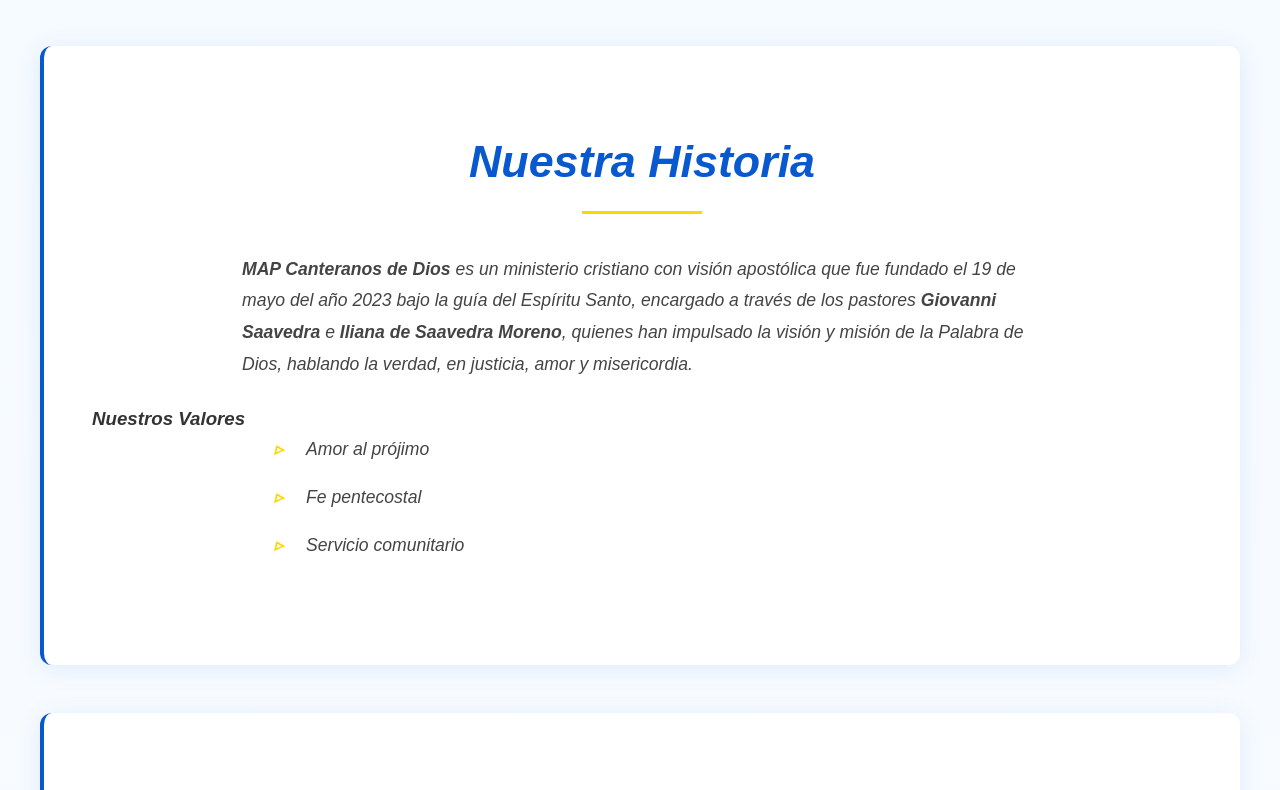
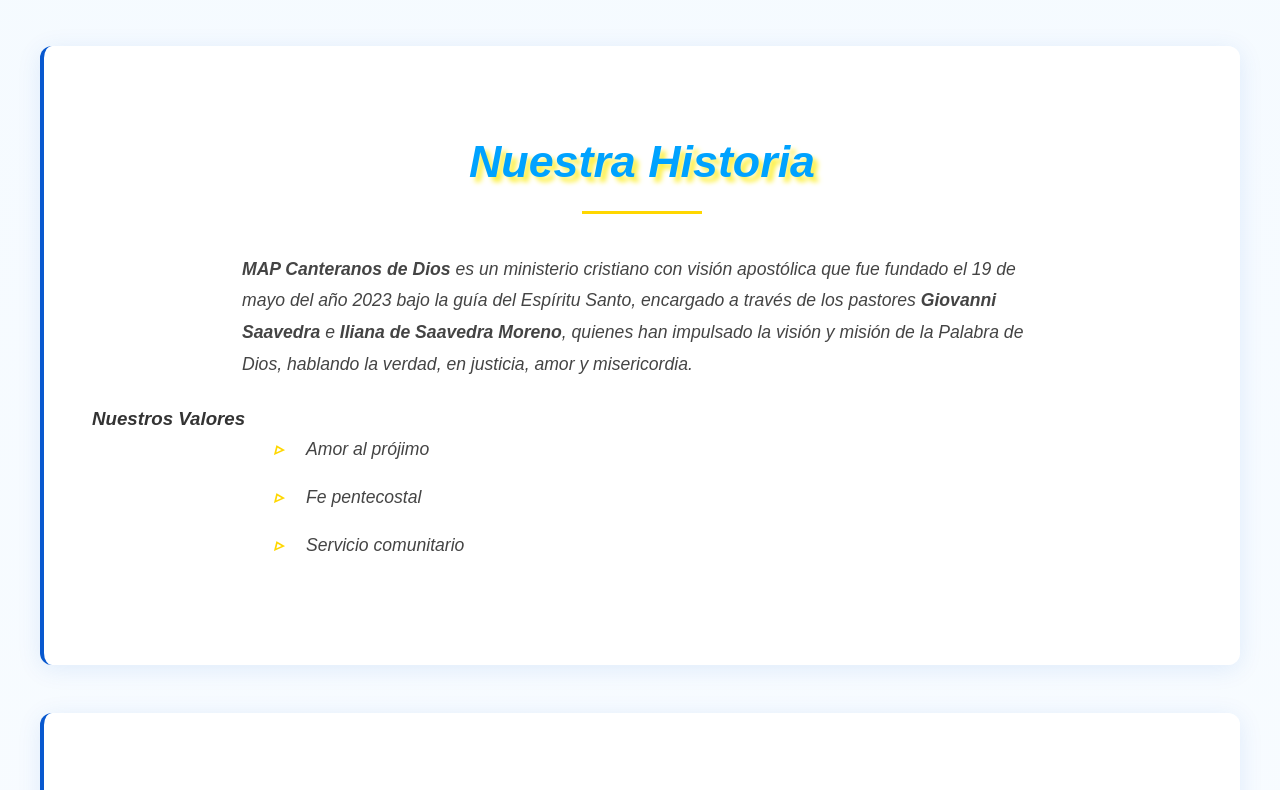
Before and after one commit to EnderLeonardo18/servicio-comunitario, a plain HTML site: page index.html in a window 1280 px wide. Shown: the part 2266-3056 px from the top of the page. Drawn offline with nearby package versions, Linux system fonts and the light colour scheme; a web font is replaced by a local one.

Commit message:
Cambios del h2 section

```diff
--- a/css/style.css
+++ b/css/style.css
@@ -199,14 +199,13 @@ main {
     margin-bottom: 1.5rem;
     /* color: #435ce9 !important; */
     /* color: #ffd700 !important; */
+
     color: white !important;
     text-transform: uppercase;
 
     font-weight: bold;
 
 
-    /* Grosor y color del borde */
-    /* -webkit-text-stroke: 1px rgba(128, 131, 163, 0.048);  */
 
 
     text-shadow: 7px 6px 4px rgba(29, 114, 194, 0.815); /* Sombra negra con 70% de opacidad */
@@ -275,12 +274,18 @@ main {
 }
 
 .section h2 {
-    color: #0858cf;
     font-size: 2.8rem;
     text-align: center;
     margin-bottom: 2.5rem;
     position: relative;
     padding-bottom: 1rem;
+
+
+    color: #00a2ff;
+    /* color: #0858cf; */
+    /* color: white !important; */
+    font-weight: bold;
+    text-shadow: 5px 5px 5px #fdf040; /* Sombra negra con 70% de opacidad */
 }
 
 .section h2::after {
```
